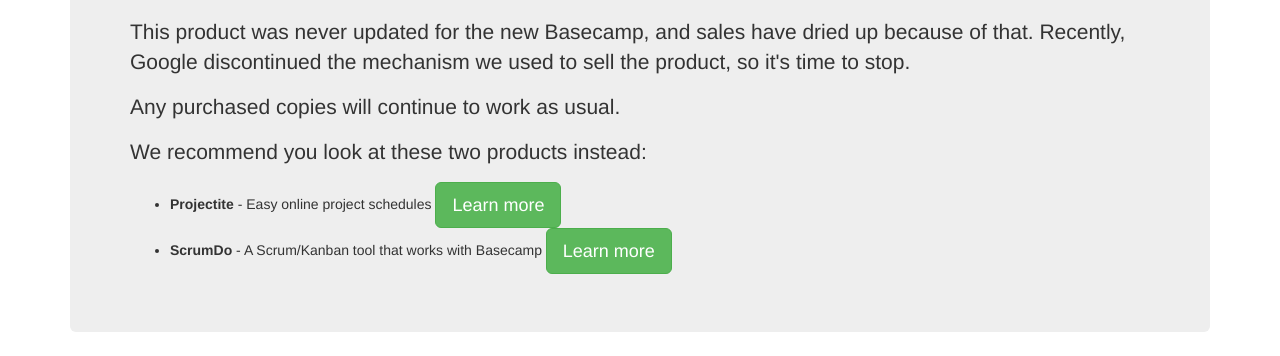
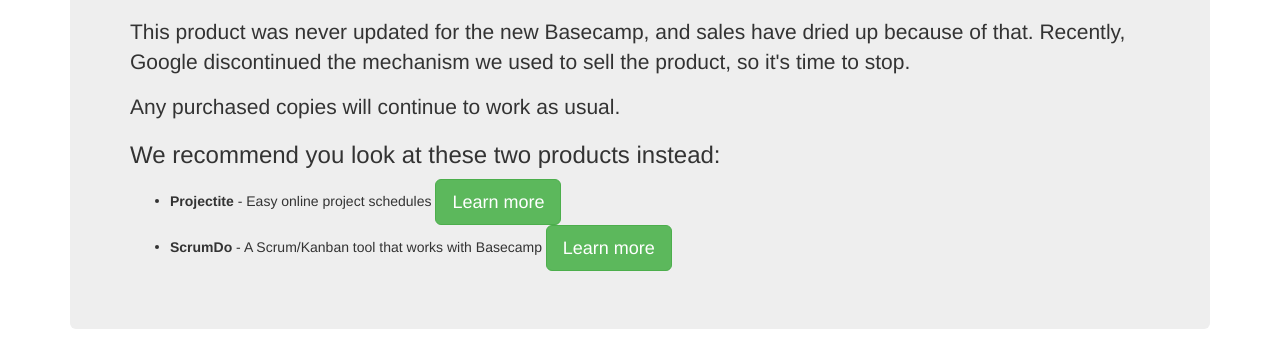
Before and after one commit to marc-hughes/agileagenda.com, a plain HTML site: page index.html in a window 1280 px wide. Shown: the part 233-589 px from the top of the page. Drawn offline with nearby package versions, Linux system fonts and the light colour scheme.

Commit message:
Biggerified

```diff
--- a/index.html
+++ b/index.html
@@ -37,7 +37,7 @@
   <p>Any purchased copies will continue to work as usual.</p>
 
 
-  <p>We recommend you look at these two products instead:</p>
+  <h3>We recommend you look at these two products instead:</h3>
 
   <ul>
   <li><b>Projectite</b> - Easy online project schedules <a title="Online Basecamp Project Schedules" href="http://www.projectite.com/" class="btn btn-success btn-lg" role="button">Learn more</a></li>
```
